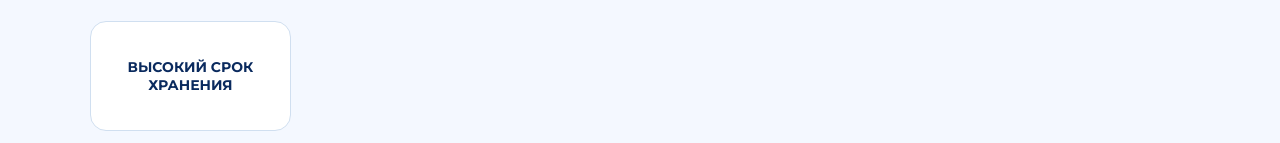
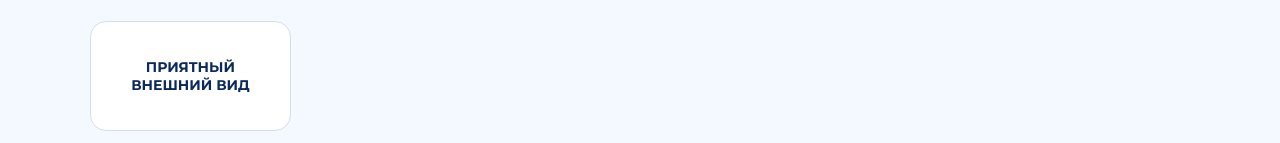
Before and after one commit to 4ekerc/4ekerc2.github.io, a plain HTML site: page index.html in a window 1280 px wide. Shown: the part 1179-1322 px from the top of the page. Drawn offline with nearby package versions, Linux system fonts and the light colour scheme.

Commit message:
Add files via upload

```diff
--- a/index.html
+++ b/index.html
@@ -451,7 +451,7 @@
     </div>
 
     <div class="stat-card icon-only">
-      <div class="stat-desc">Высокий срок хранения</div>
+      <div class="stat-desc">ПРИЯТНЫЙ ВНЕШНИЙ ВИД</div>
     </div>
 
   </div>
```
